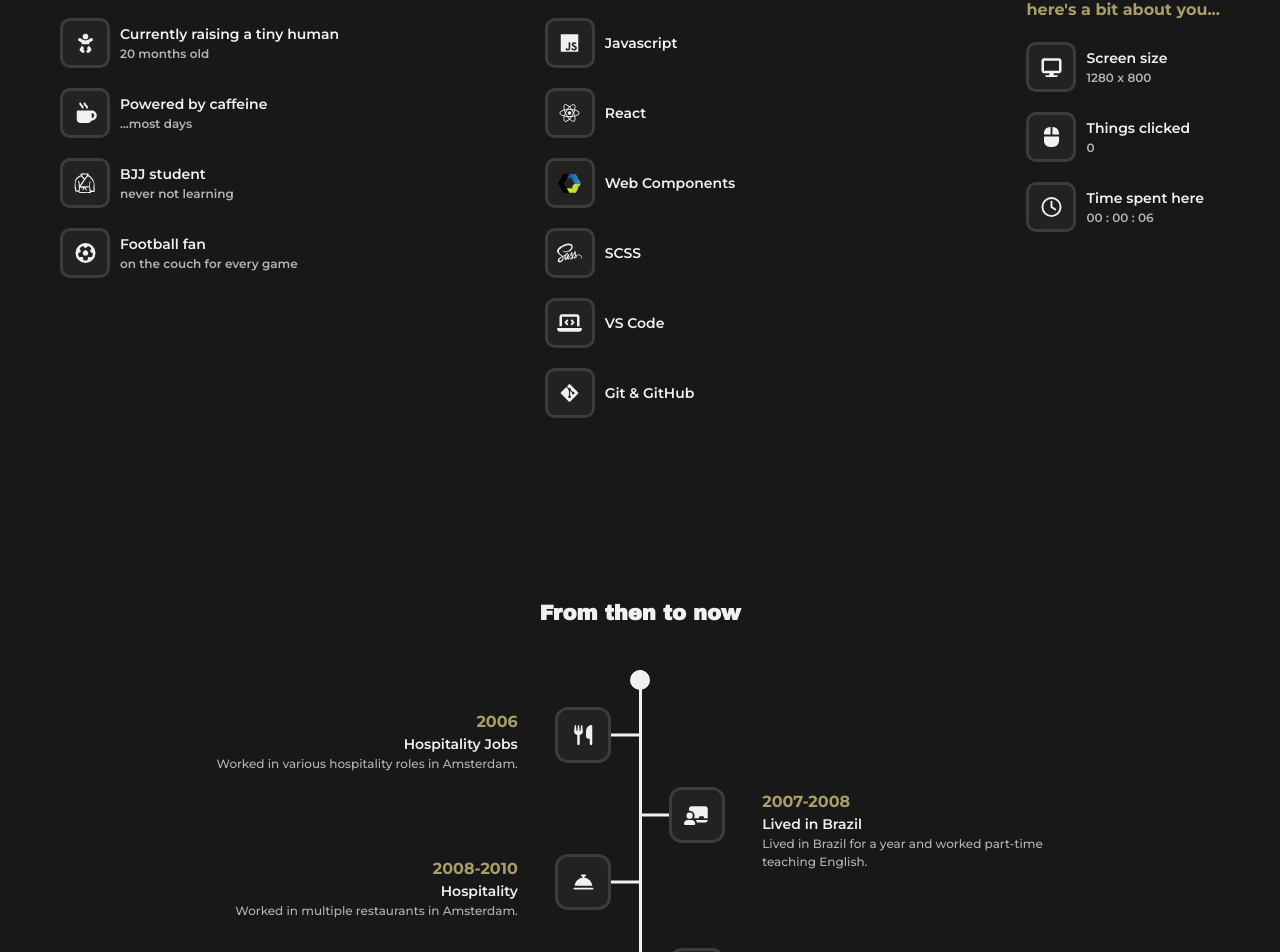
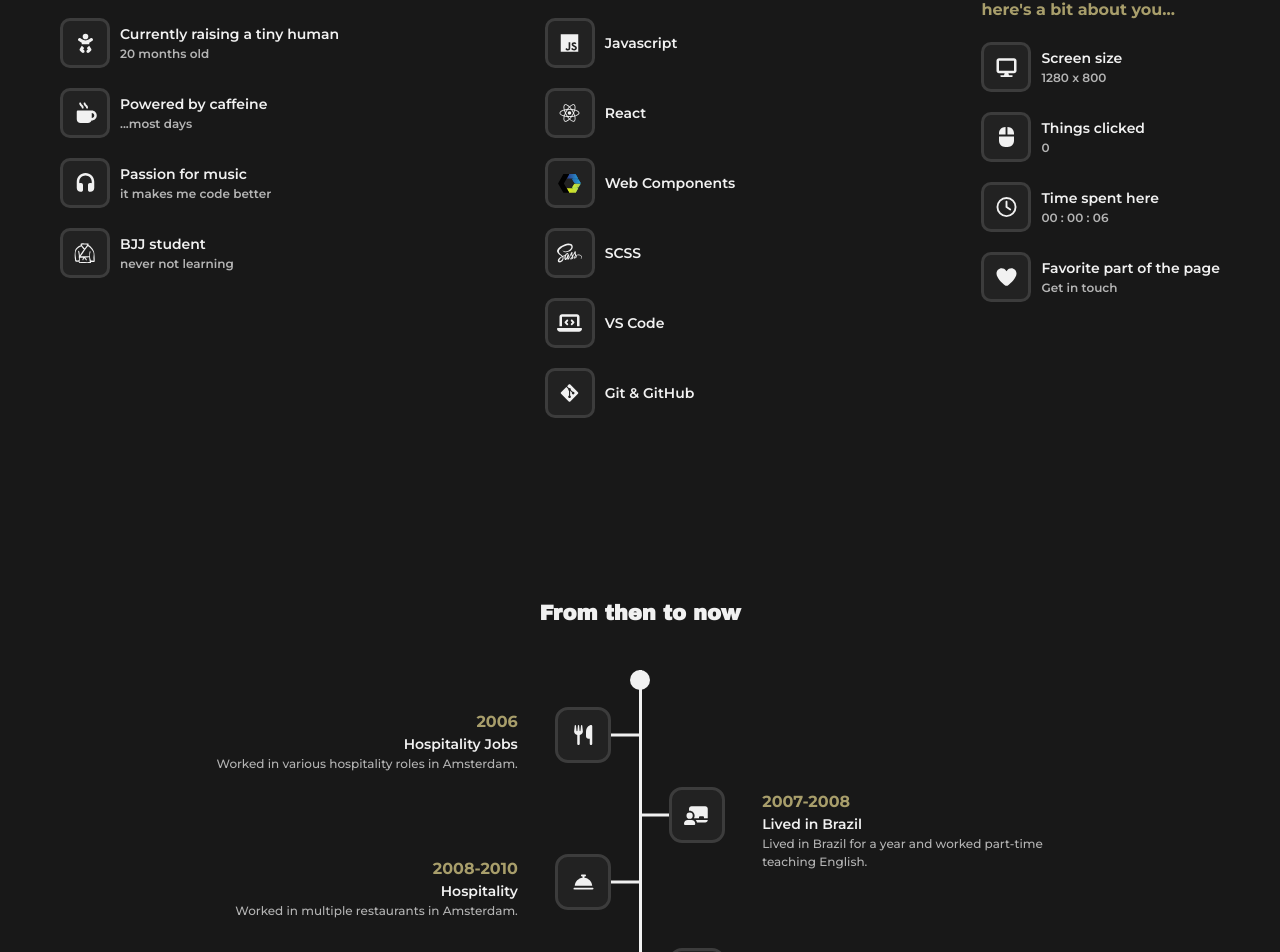
Before and after one commit to rafainsunza/portfolio, a React (Vite) app: page / in a window 1280 px wide. Shown: the part 2648-3600 px from the top of the page. Built offline with nearby package versions, Linux system fonts and the light colour scheme.

Commit message:
Styling changes

```diff
--- a/src/App.jsx
+++ b/src/App.jsx
@@ -20,6 +20,8 @@ const App = () => {
   const menuButtonRef = useRef(null);
 
   const [activeSection, setActiveSection] = useState("hero");
+  const [sectionsVisited, setSectionsVisited] = useState([]);
+  const [mostVisitedSection, setMostVisitedSection] = useState("");
 
   const sectionRefs = {
     hero: useRef(null),
@@ -60,6 +62,7 @@ const App = () => {
       entries.forEach((entry) => {
         if (entry.isIntersecting) {
           setActiveSection(entry.target.id);
+          setSectionsVisited((prev) => [...prev, entry.target.id]);
         }
       });
     };
@@ -72,6 +75,17 @@ const App = () => {
 
     return () => observer.disconnect();
   }, []);
+
+  useEffect(() => {
+    const visitedSectionCount = sectionsVisited.reduce((acc, section) => {
+      acc[section] = (acc[section] || 0) + 1;
+      return acc;
+    }, {});
+
+    const sortedVisitedSectionCount = Object.entries(visitedSectionCount).sort((a, b) => b[1] - a[1]);
+
+    if (sortedVisitedSectionCount.length) setMostVisitedSection(sortedVisitedSectionCount[0][0]);
+  }, [sectionsVisited]);
 
   return (
     <>
@@ -106,7 +120,7 @@ const App = () => {
         <section id="about" ref={sectionRefs.about}>
           <h1 className="section__title">{translation("about.title")}</h1>
 
-          <About />
+          <About mostVisitedSection={mostVisitedSection} />
         </section>
 
         <section id="contact" ref={sectionRefs.contact}>
--- a/src/components/about/about.jsx
+++ b/src/components/about/about.jsx
@@ -12,10 +12,12 @@ import {
   faDisplay,
   faDumbbell,
   faFolderTree,
-  faFutbol,
+  faHeadphones,
+  faHeart,
   faLaptopCode,
   faMartiniGlassCitrus,
   faMugHot,
+  faRoute,
   faUmbrellaBeach,
   faUserTie,
   faUtensils,
@@ -26,7 +28,7 @@ import CustomIcon from "../custom-icon/custom-icon";
 import { useEffect, useRef, useState } from "react";
 import { faClock } from "@fortawesome/free-regular-svg-icons";
 
-const About = () => {
+const About = ({ mostVisitedSection }) => {
   const { translation } = useTranslations();
 
   const timelineItems = translation("about.timeline.items");
@@ -55,7 +57,7 @@ const About = () => {
     baby: faBaby,
     coffee: faMugHot,
     training: faDumbbell,
-    football: faFutbol,
+    music: faHeadphones,
     js: faJs,
     react: faReact,
     sass: faSass,
@@ -65,6 +67,7 @@ const About = () => {
     screen: faDisplay,
     mouse: faComputerMouse,
     clock: faClock,
+    heart: faHeart,
   };
 
   const getBabyAge = () => {
@@ -182,6 +185,12 @@ const About = () => {
                         ? totalClicks
                         : content.id === "clock"
                         ? formatSessionTime(sessionTime)
+                        : content.id === "heart"
+                        ? !mostVisitedSection
+                          ? ""
+                          : mostVisitedSection === "hero"
+                          ? "Home"
+                          : translation(`${mostVisitedSection}.title`)
                         : content.value}
                     </div>
                   }
--- a/src/data/translations/en.json
+++ b/src/data/translations/en.json
@@ -165,16 +165,16 @@
             "icon": "coffee"
           },
           {
+            "id": "music",
+            "label": "Passion for music",
+            "value": "it makes me code better",
+            "icon": "music"
+          },
+          {
             "id": "bjj",
             "label": "BJJ student",
             "value": "never not learning",
             "icon": "bjj"
-          },
-          {
-            "id": "football",
-            "label": "Football fan",
-            "value": "on the couch for every game",
-            "icon": "football"
           }
         ]
       },
@@ -232,6 +232,11 @@
             "id": "clock",
             "label": "Time spent here",
             "icon": "clock"
+          },
+          {
+            "id": "heart",
+            "label": "Favorite part of the page",
+            "icon": "heart"
           }
         ]
       }
--- a/src/data/translations/nl.json
+++ b/src/data/translations/nl.json
@@ -147,40 +147,40 @@
   },
 
   "about": {
-    "title": "About me",
+    "title": "Over mij",
     "cards": [
       {
-        "title": "A bit about me",
+        "title": "Mijn dagelijks leven",
         "content": [
           {
             "id": "baby",
-            "label": "Currently raising a tiny human",
-            "value": "months old",
+            "label": "Een klein mensje aan het opvoeden",
+            "value": "maanden oud",
             "icon": "baby"
           },
           {
             "id": "coffee",
-            "label": "Powered by caffeine",
-            "value": "...most days",
+            "label": "Mede mogelijke gemaakt door koffie",
+            "value": "...op de meeste dagen",
             "icon": "coffee"
+          },
+          {
+            "id": "music",
+            "label": "Passie voor muziek",
+            "value": "helpt me beter coderen",
+            "icon": "music"
           },
           {
             "id": "bjj",
             "label": "BJJ student",
-            "value": "never not learning",
+            "value": "nooit niet aan het leren",
             "icon": "bjj"
-          },
-          {
-            "id": "football",
-            "label": "Football fan",
-            "value": "on the couch for every game",
-            "icon": "football"
           }
         ]
       },
 
       {
-        "title": "My toolkit",
+        "title": "Mijn tools",
         "content": [
           {
             "id": "js",
@@ -212,22 +212,28 @@
       },
 
       {
-        "title": "But enough about me, here's a bit about you...",
+        "title": "Maar genoeg over mij, even over jou",
         "content": [
           {
             "id": "screen",
-            "label": "Screen size",
+            "label": "Scherm grootte",
             "icon": "screen"
           },
           {
             "id": "mouse",
-            "label": "Things clicked",
+            "label": "Geklikte dingen",
             "icon": "mouse"
           },
           {
             "id": "clock",
-            "label": "Time spent here",
+            "label": "Tijd hier besteed",
             "icon": "clock"
+          },
+
+          {
+            "id": "heart",
+            "label": "Favoriete gedeelte van de pagina",
+            "icon": "heart"
           }
         ]
       }
```
